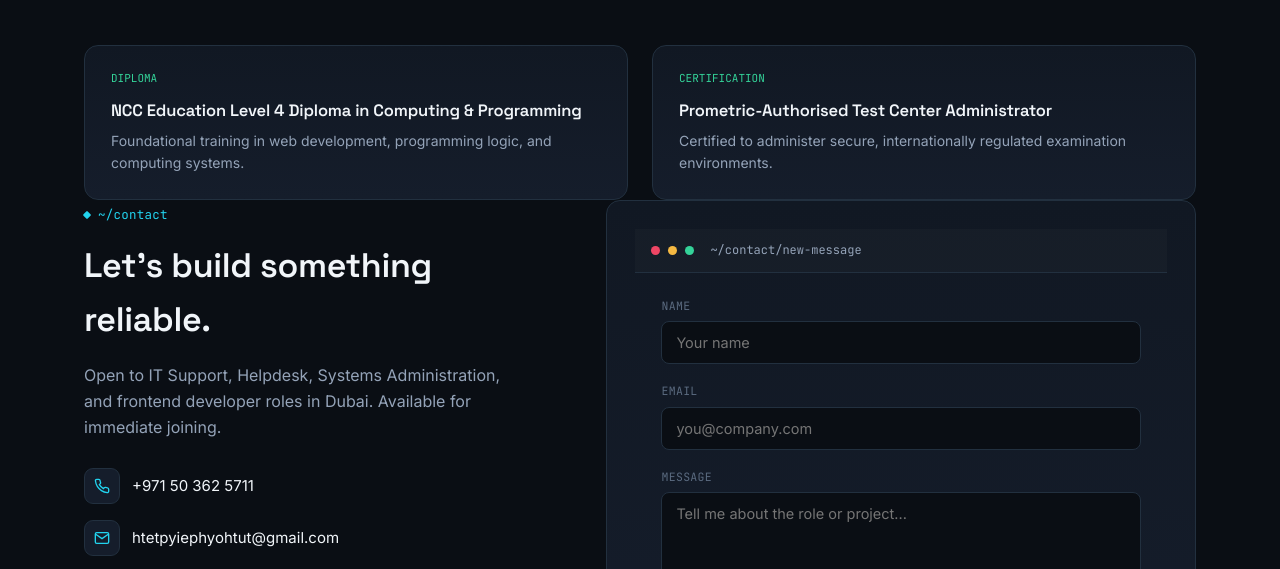
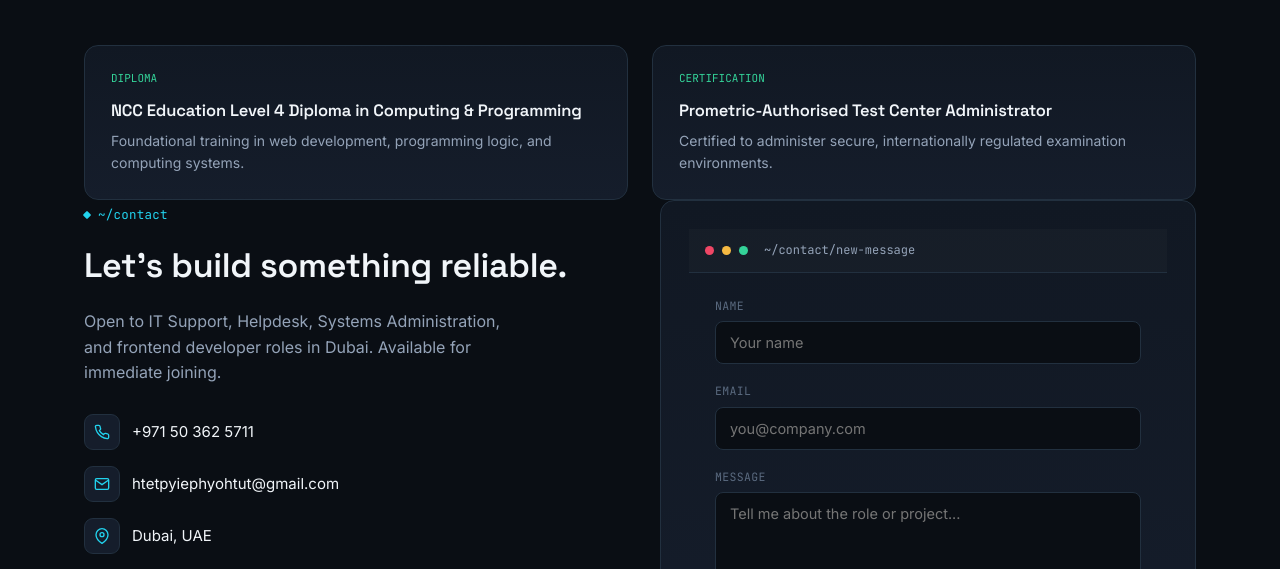
Before and after one commit to htetpyiephyohtut/Resume, a plain HTML site: page index.html in a window 1280 px wide. Shown: the part 3646-4215 px from the top of the page. Drawn offline with Linux system fonts and the light colour scheme.

Commit message:
Refactor contact-grid for responsive design

```diff
--- a/index.html
+++ b/index.html
@@ -359,7 +359,12 @@
   .edu-card p{color:var(--fog);font-size:14px;}
 
   /* ---------- Contact ---------- */
-  .contact-grid{display:grid;grid-template-columns:0.9fr 1.1fr;gap:40px;}
+  .contact-grid {
+    display: grid;
+    grid-template-columns: repeat(auto-fit, minmax(380px, 1fr));
+    gap: 40px;
+    align-items: start; /* Keeps the heights from stretching unnaturally */
+}
   .contact-info h2{font-size:clamp(26px,4vw,34px);margin-bottom:16px;}
   .contact-info p{color:var(--fog);margin-bottom:28px;max-width:420px;}
   .contact-list{display:flex;flex-direction:column;gap:16px;margin-bottom:28px;}
```
